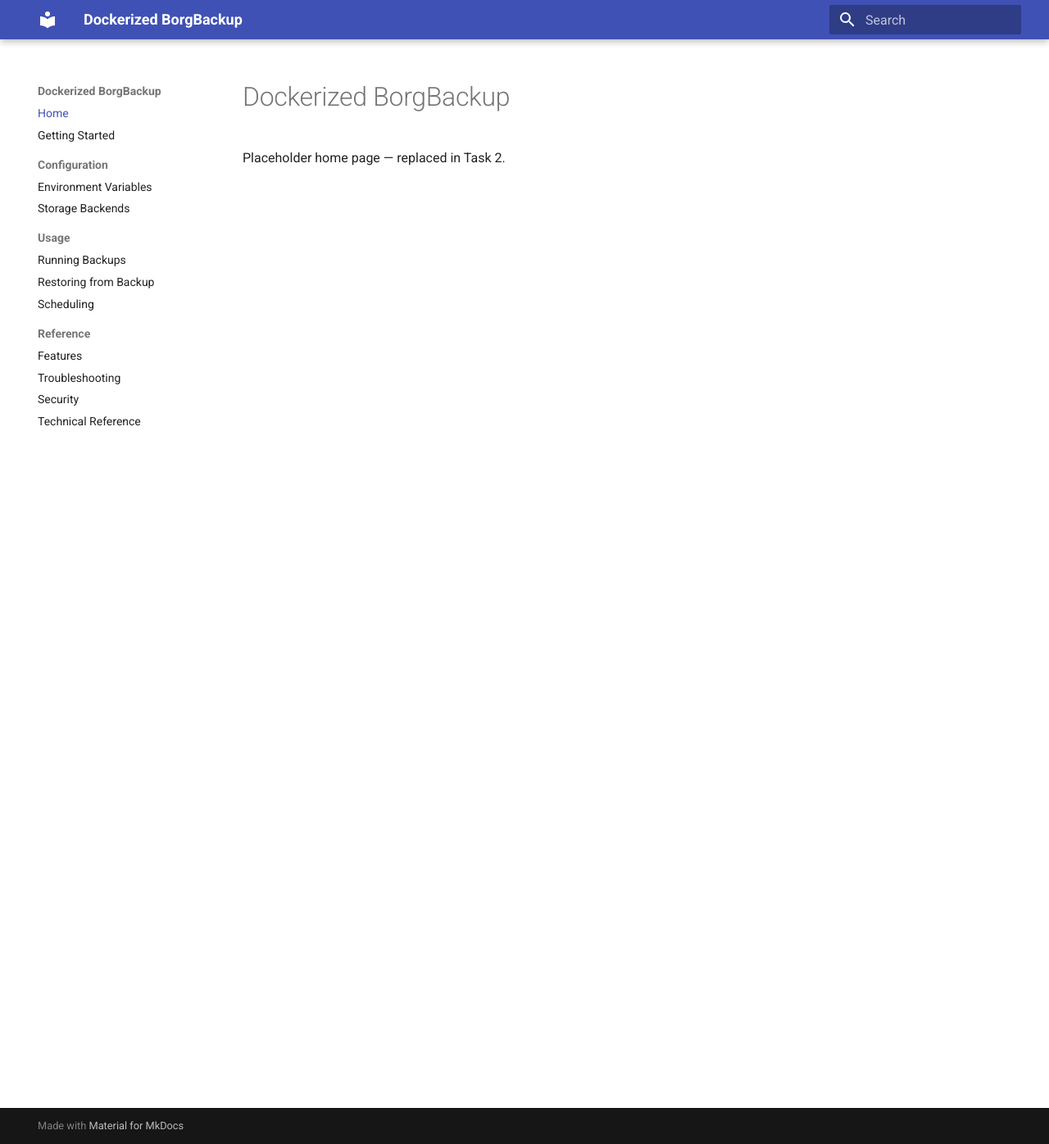
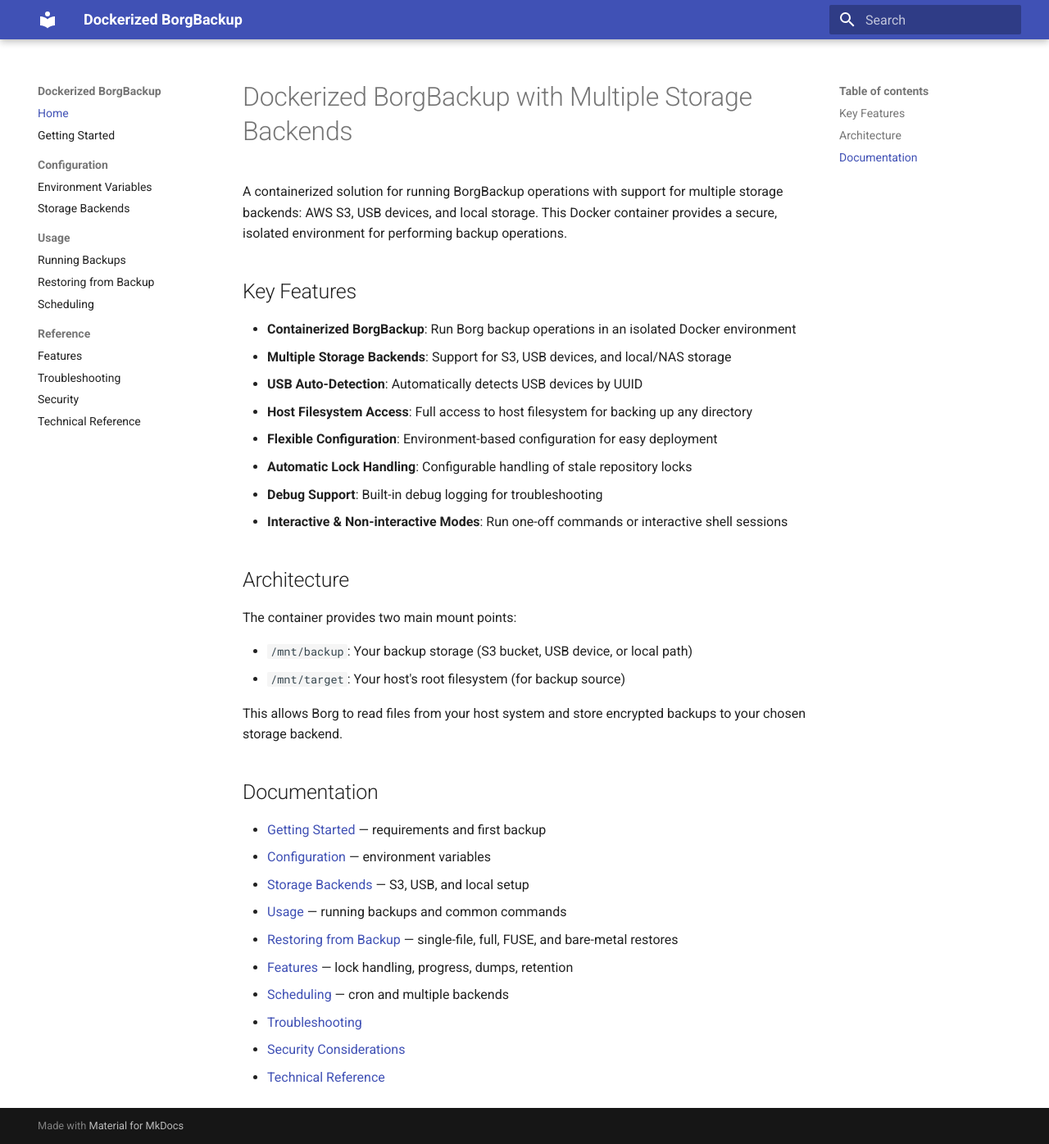
Before and after one commit to dollro/borgbackup-dockerized, an MkDocs documentation site: the page built from docs/index.md, in a window 1280 px wide and 1396 px high. Shown: the whole window at 82% size. Built offline with MkDocs 1.6.1 and Material for MkDocs 9.7.7, drawn with Linux system fonts in a browser that asks for light colours.

Commit message:
docs: add home page

```diff
--- a/docs/index.md
+++ b/docs/index.md
@@ -1,3 +1,36 @@
-# Dockerized BorgBackup
+# Dockerized BorgBackup with Multiple Storage Backends
 
-Placeholder home page — replaced in Task 2.
+A containerized solution for running BorgBackup operations with support for multiple storage backends: AWS S3, USB devices, and local storage. This Docker container provides a secure, isolated environment for performing backup operations.
+
+## Key Features
+
+- **Containerized BorgBackup**: Run Borg backup operations in an isolated Docker environment
+- **Multiple Storage Backends**: Support for S3, USB devices, and local/NAS storage
+- **USB Auto-Detection**: Automatically detects USB devices by UUID
+- **Host Filesystem Access**: Full access to host filesystem for backing up any directory
+- **Flexible Configuration**: Environment-based configuration for easy deployment
+- **Automatic Lock Handling**: Configurable handling of stale repository locks
+- **Debug Support**: Built-in debug logging for troubleshooting
+- **Interactive & Non-interactive Modes**: Run one-off commands or interactive shell sessions
+
+## Architecture
+
+The container provides two main mount points:
+
+- `/mnt/backup`: Your backup storage (S3 bucket, USB device, or local path)
+- `/mnt/target`: Your host's root filesystem (for backup source)
+
+This allows Borg to read files from your host system and store encrypted backups to your chosen storage backend.
+
+## Documentation
+
+- [Getting Started](getting-started.md) — requirements and first backup
+- [Configuration](configuration.md) — environment variables
+- [Storage Backends](backends.md) — S3, USB, and local setup
+- [Usage](usage.md) — running backups and common commands
+- [Restoring from Backup](restore.md) — single-file, full, FUSE, and bare-metal restores
+- [Features](features.md) — lock handling, progress, dumps, retention
+- [Scheduling](scheduling.md) — cron and multiple backends
+- [Troubleshooting](troubleshooting.md)
+- [Security Considerations](security.md)
+- [Technical Reference](reference.md)
```
